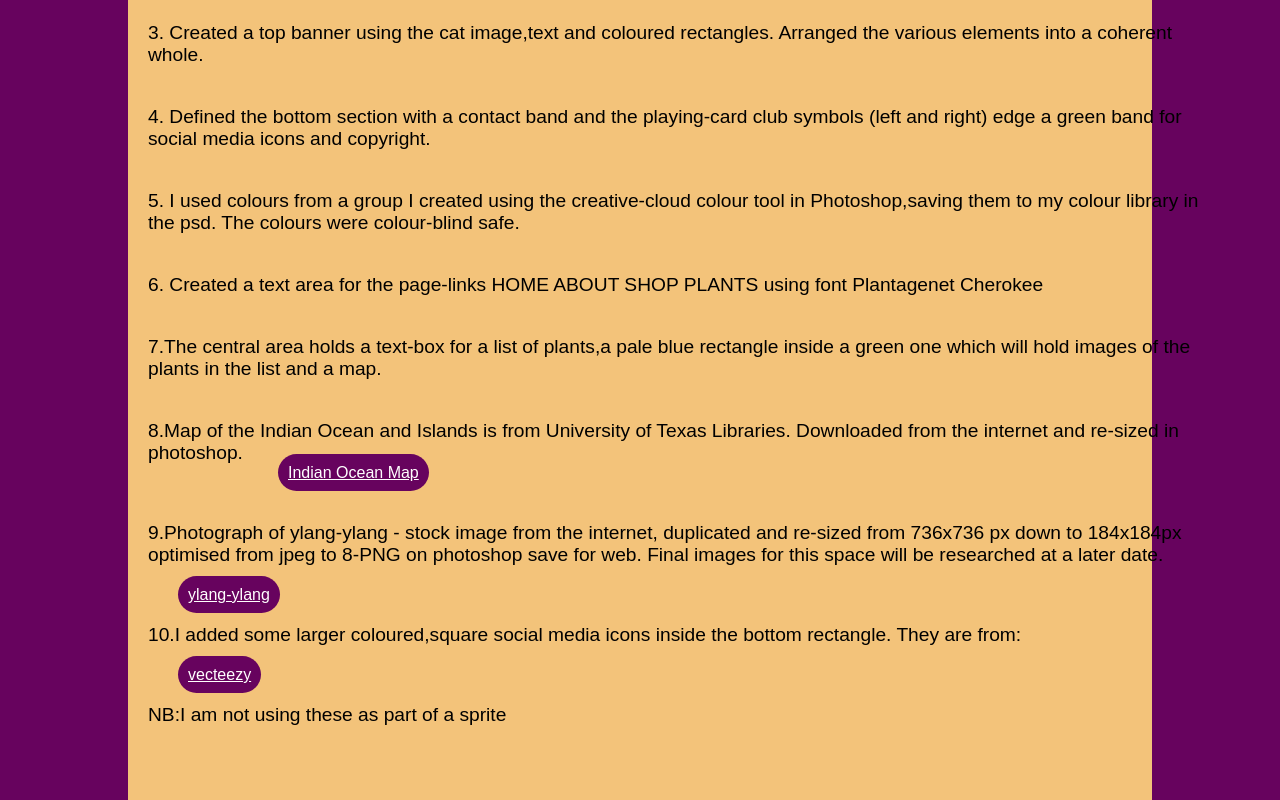
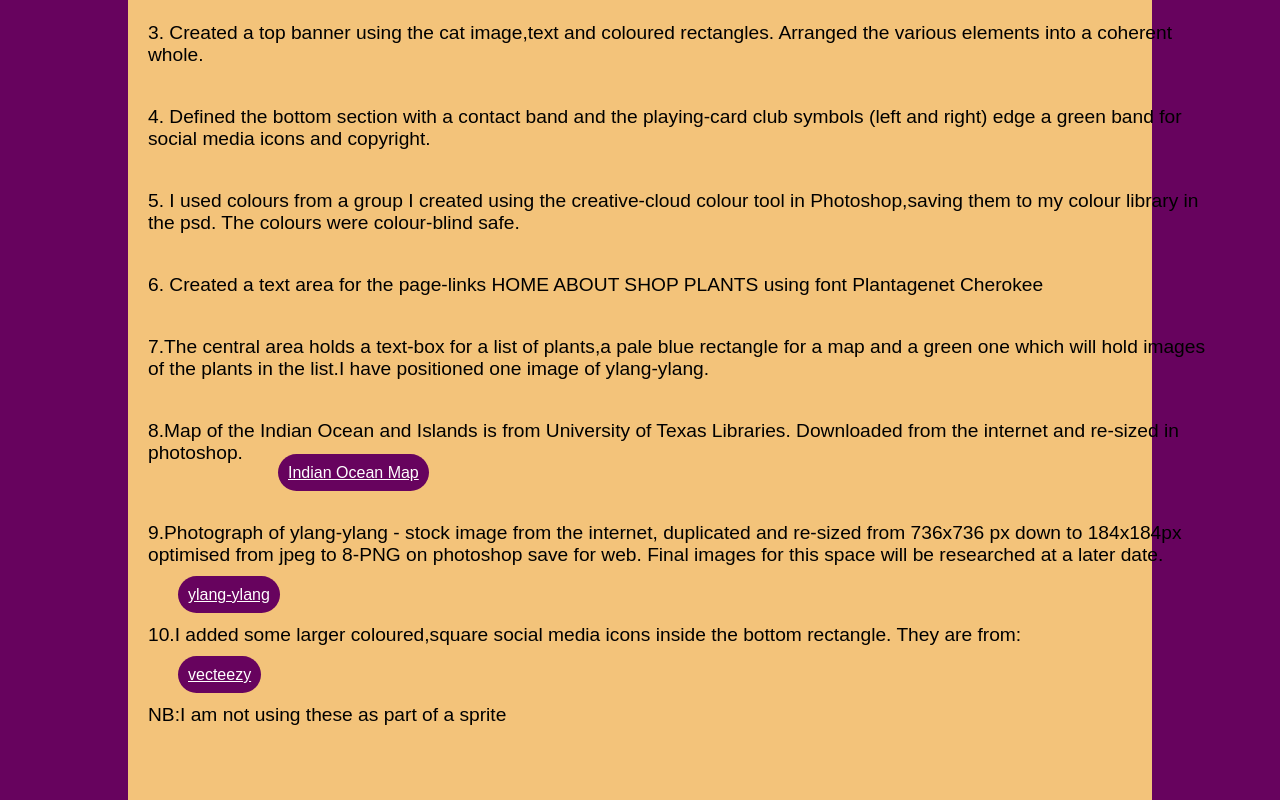
Before and after one commit to UrsulaKesek/uk-visuals, a React (Create React App) app: page /mockups in a window 1280 px wide. Shown: the part 9132-9932 px from the top of the page. Built offline with nearby package versions, Linux system fonts and the light colour scheme; a web font is replaced by a local one.

Commit message:
edited mocup4

```diff
--- a/src/pages/MockUps/index.jsx
+++ b/src/pages/MockUps/index.jsx
@@ -321,8 +321,8 @@ const MockUps = () => {
 
         <p>
           7.The central area holds a text-box for a list of plants,a pale blue
-          rectangle inside a green one which will hold images of the plants in
-          the list and a map.
+          rectangle for a map and a green one which will hold images of the plants in
+          the list.I have positioned one image of ylang-ylang.
         </p>
         <p>
           8.Map of the Indian Ocean and Islands is from University of Texas
```
